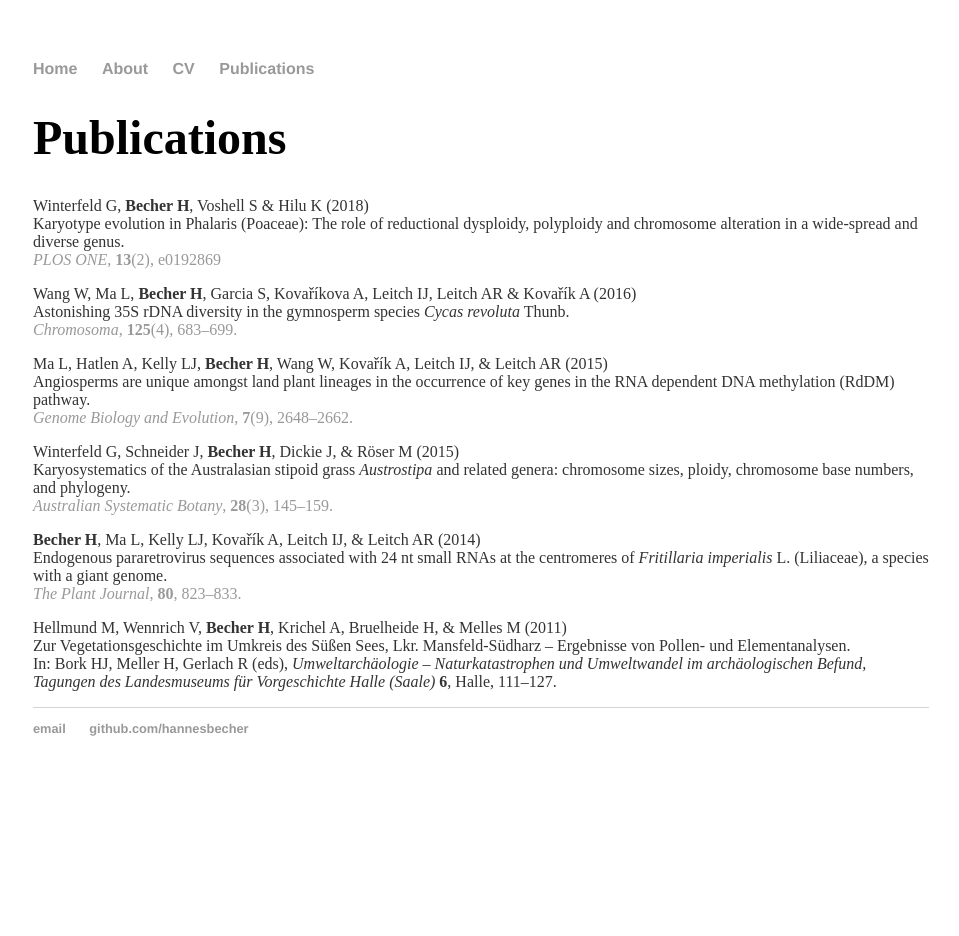
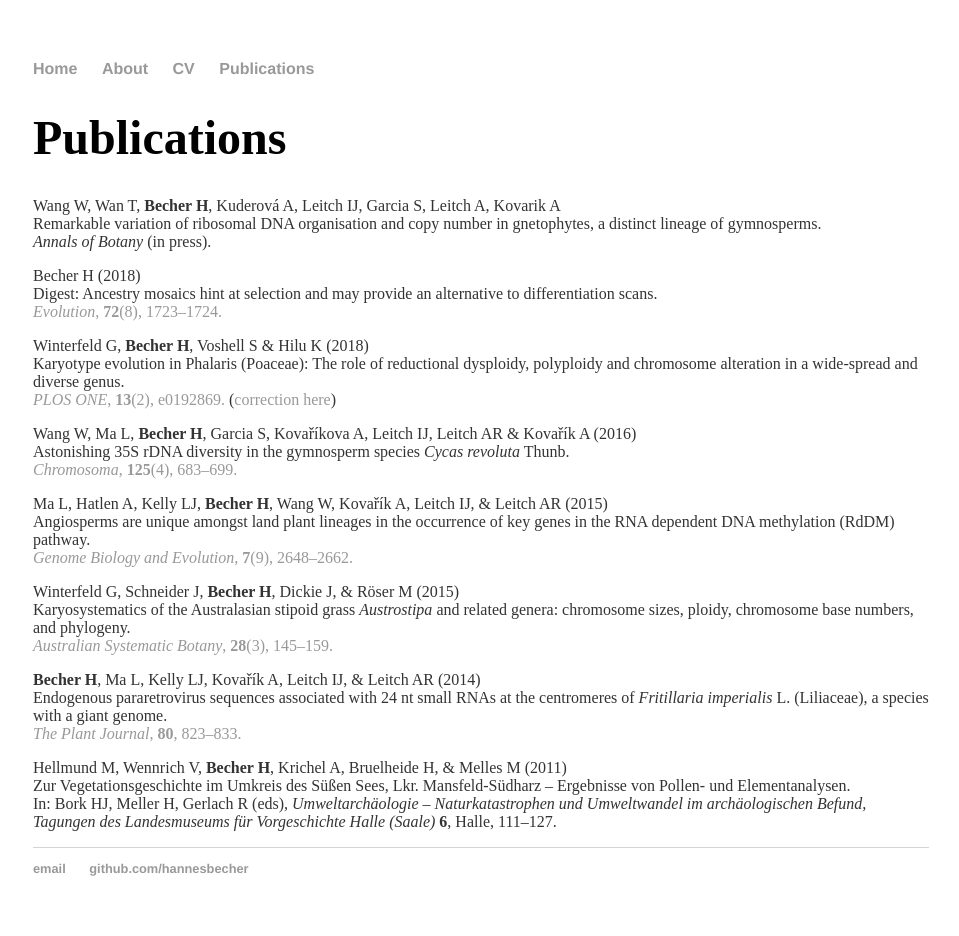
Before and after one commit to hannesbecher/hannesbecher.github.io, a Jekyll site: the page built from publications/index.md, in a window 1280 px wide. Shown: the whole page, without its empty margins (159-1118 px from the left). Built offline with Jekyll 4.4.1, drawn with Linux system fonts in a browser that asks for light colours; before the commit the page ends 900 px from its top, so only the background shows below that.

Commit message:
Update index.md

```diff
--- a/publications/index.md
+++ b/publications/index.md
@@ -5,9 +5,17 @@ title: Hannes Becher - Publications
 
 
 # Publications
+Wang W, Wan T, **Becher H**, Kuderová A, Leitch IJ, Garcia S, Leitch A, Kovarik A
+Remarkable variation of ribosomal DNA organisation and copy number in gnetophytes, a distinct lineage of gymnosperms.
+*Annals of Botany* (in press).
+
+Becher H (2018)
+Digest: Ancestry mosaics hint at selection and may provide an alternative to differentiation scans.
+[*Evolution*, **72**(8), 1723--1724.](https://doi.org/10.1111/evo.13549)
+
 Winterfeld G, **Becher H**, Voshell S & Hilu K (2018)
 Karyotype evolution in Phalaris (Poaceae): The role of reductional dysploidy, polyploidy and chromosome alteration in a wide-spread and diverse genus.
-[*PLOS ONE*, **13**(2), e0192869](http://dx.doi.org/10.1371/journal.pone.0192869)
+[*PLOS ONE*, **13**(2), e0192869.](http://dx.doi.org/10.1371/journal.pone.0192869) ([correction here](https://doi.org/10.1371/journal.pone.0195889))
 
 Wang W, Ma L, **Becher H**, Garcia S, Kovaříkova A, Leitch IJ, Leitch AR & Kovařík A (2016)
 Astonishing 35S rDNA diversity in the gymnosperm species *Cycas revoluta* Thunb.
```
